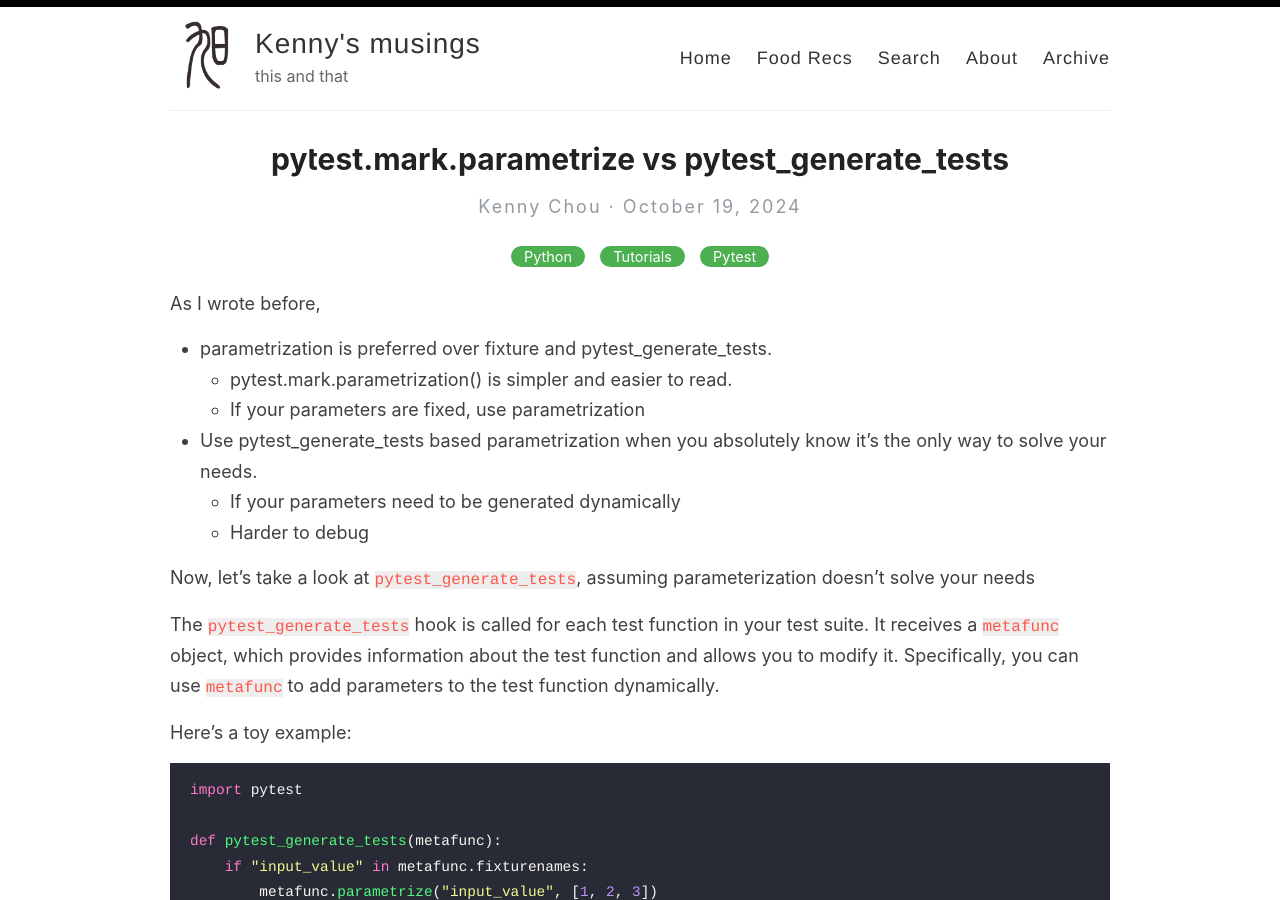
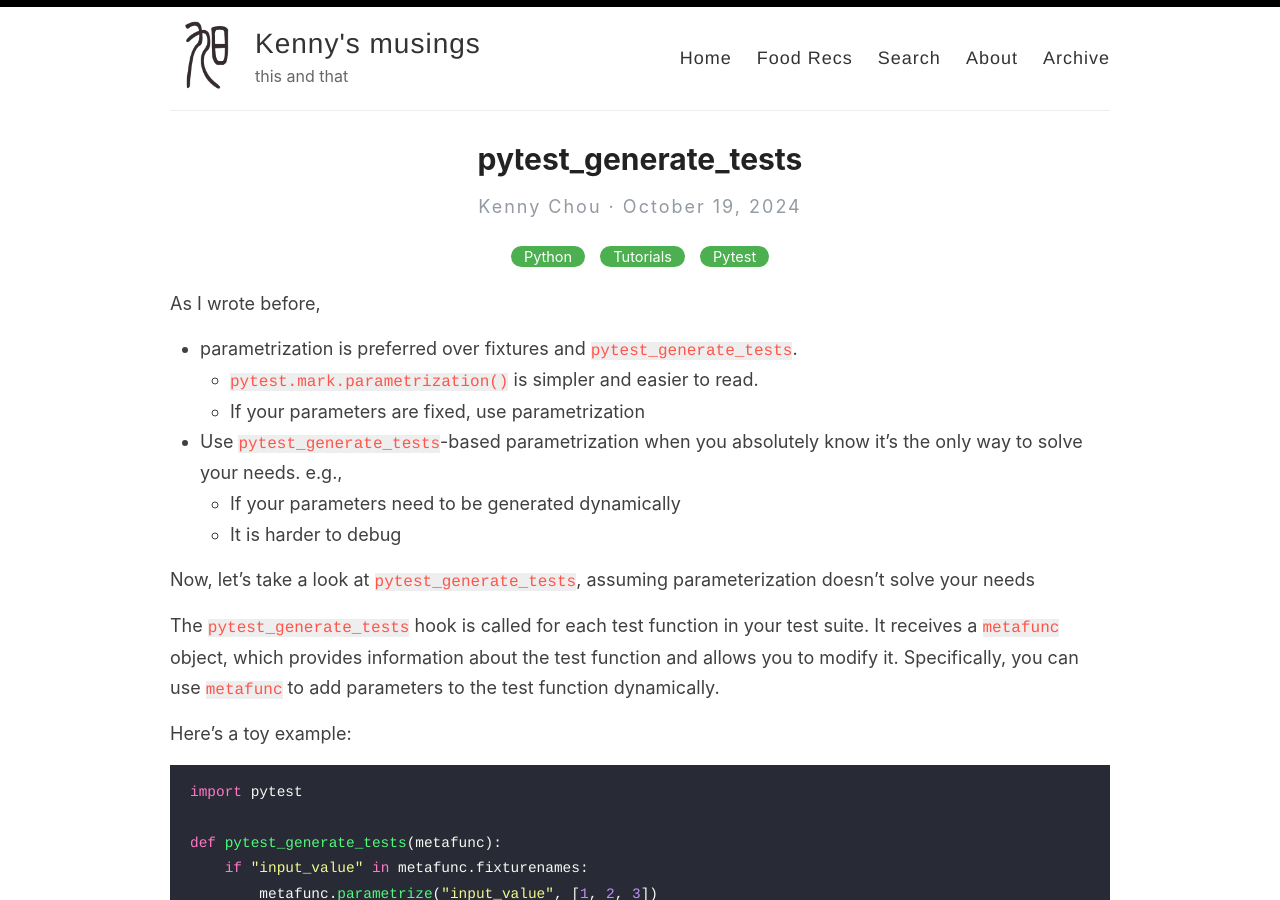
Before and after one commit to kfchou/kfchou.github.io, a Jekyll site: the page built from _posts/2024-10-19-pytest-generate-tests.md, in a window 1280 px wide and 900 px high. Built offline with Jekyll 4.4.1, drawn with Linux system fonts in a browser that asks for light colours; comment, search, counter and statistics services are not loaded.

Commit message:
formatting

```diff
--- a/_posts/2024-10-19-pytest-generate-tests.md
+++ b/_posts/2024-10-19-pytest-generate-tests.md
@@ -1,17 +1,17 @@
 ---
 layout: post
-title:  pytest.mark.parametrize vs pytest_generate_tests
+title:  pytest_generate_tests
 categories: [Python,Tutorials, Pytest]
 excerpt: Parametrization on crack
 ---
 
 As I wrote before,
-* parametrization is preferred over fixture and pytest_generate_tests.
-  * pytest.mark.parametrization() is simpler and easier to read.
+* parametrization is preferred over fixtures and `pytest_generate_tests`.
+  * `pytest.mark.parametrization()` is simpler and easier to read.
   * If your parameters are fixed, use parametrization
-* Use pytest_generate_tests based parametrization when you absolutely know it’s the only way to solve your needs.
+* Use `pytest_generate_tests`-based parametrization when you absolutely know it’s the only way to solve your needs. e.g.,
   * If your parameters need to be generated dynamically
-  * Harder to debug
+  * It is harder to debug
 
 Now, let's take a look at `pytest_generate_tests`, assuming parameterization doesn't solve your needs
 
```
